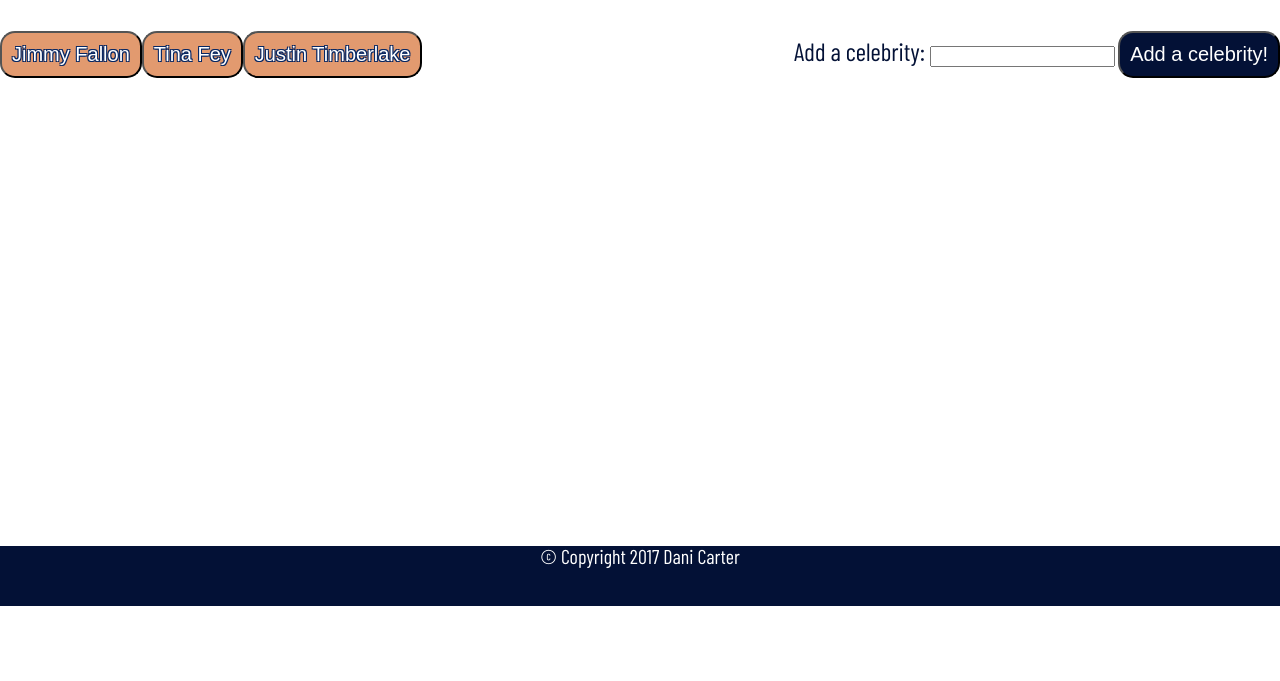
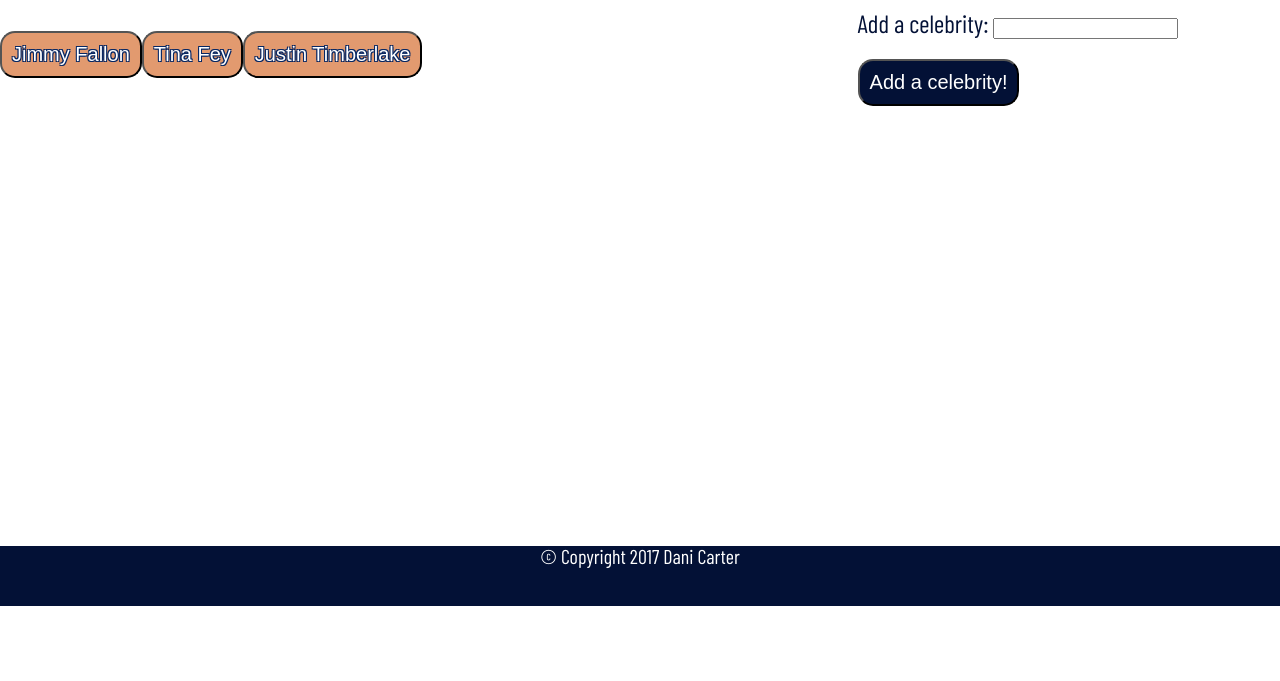
Before and after one commit to danielaine3/GifTastic, a plain HTML site: page index.html in a window 1280 px wide. Shown: the part 119-800 px from the top of the page. Drawn offline with nearby package versions, Linux system fonts and the light colour scheme.

Commit message:
style updates

```diff
--- a/assets/css/style.css
+++ b/assets/css/style.css
@@ -42,6 +42,7 @@ p {
 }
 
 #topic-form {
+	width:33%;
 	float:right;
 }
 
@@ -52,6 +53,11 @@ p {
 	padding: 10px;
 	margin-top: 20px;
 	border-radius:15px;
+
+}
+
+#add-topic:hover {
+	background-color: #D77866;
 
 }
 
@@ -69,14 +75,14 @@ button {
 	border-radius:15px;
 }
 
-#add-topic:hover {
+button:hover {
 	background-color: #D77866;
 
 }
 
-button:hover {
-	background-color: #D77866;
-
+.buttons {
+	width: 66%;
+	max-height:200px;
 }
 
 .gifs {
```
